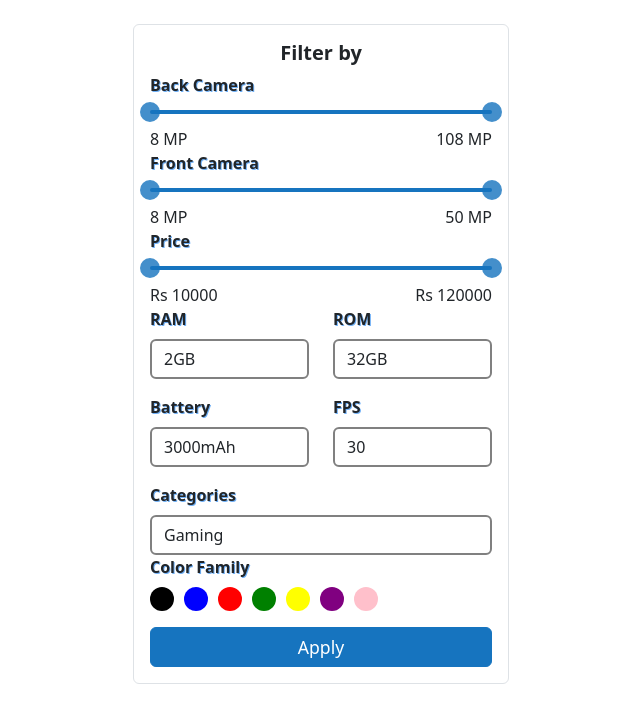
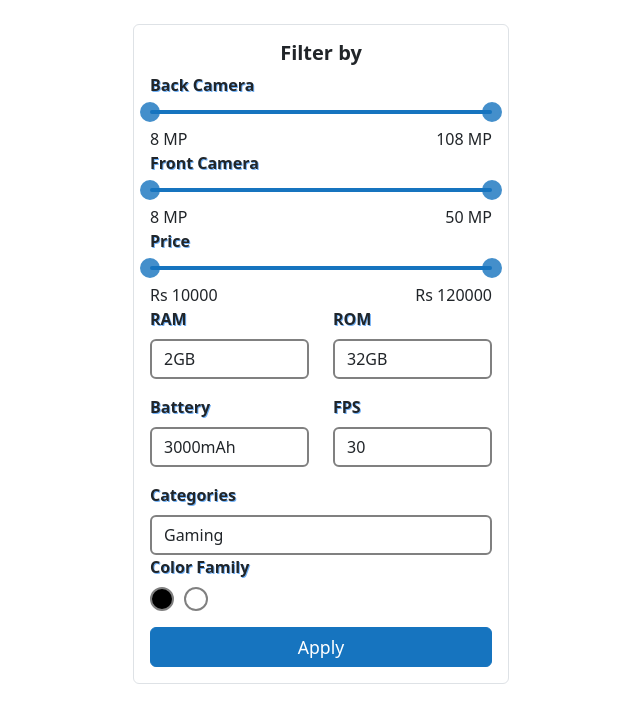
Before and after one commit to irum-shah78/Cell-Details-MAGMA3C, a React (Create React App) app: page / in a window 1280 px wide. Shown: the top 722 px of the page, without its empty margins (319-959 px from the left). Built offline with nearby package versions, Linux system fonts and the light colour scheme.

Commit message:
changing colors

```diff
--- a/src/filtersection/Filter.jsx
+++ b/src/filtersection/Filter.jsx
@@ -25,12 +25,7 @@ const FilterCard = () => {
 
   const colors = [
     { label: 'Black', value: 'black' },
-    { label: 'Blue', value: 'blue' },
-    { label: 'Red', value: 'red' },
-    { label: 'Green', value: 'green' },
-    { label: 'Yellow', value: 'yellow' },
-    { label: 'Purple', value: 'purple' },
-    { label: 'Pink', value: 'pink' },
+    { label: 'White', value: 'white' }
   ];
 
   const toggleColorSelection = (color) => {
--- a/src/styles/filter.css
+++ b/src/styles/filter.css
@@ -61,7 +61,7 @@ select option{
   height: 24px;
   border-radius: 50%;
   cursor: pointer;
-  border: 2px solid transparent;
+  border: 2px solid gray;
   transition: border-color 0.2s;
 }
 .color-circle.selected {
```
